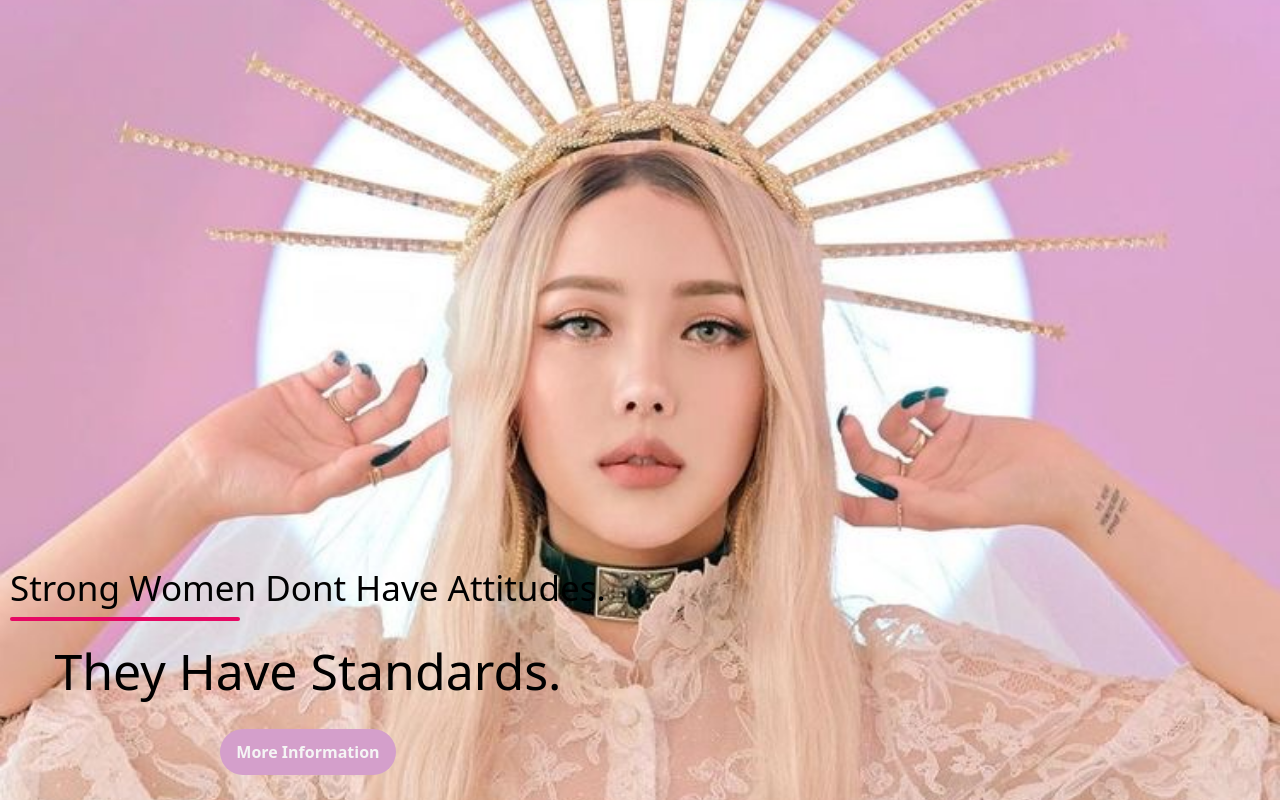
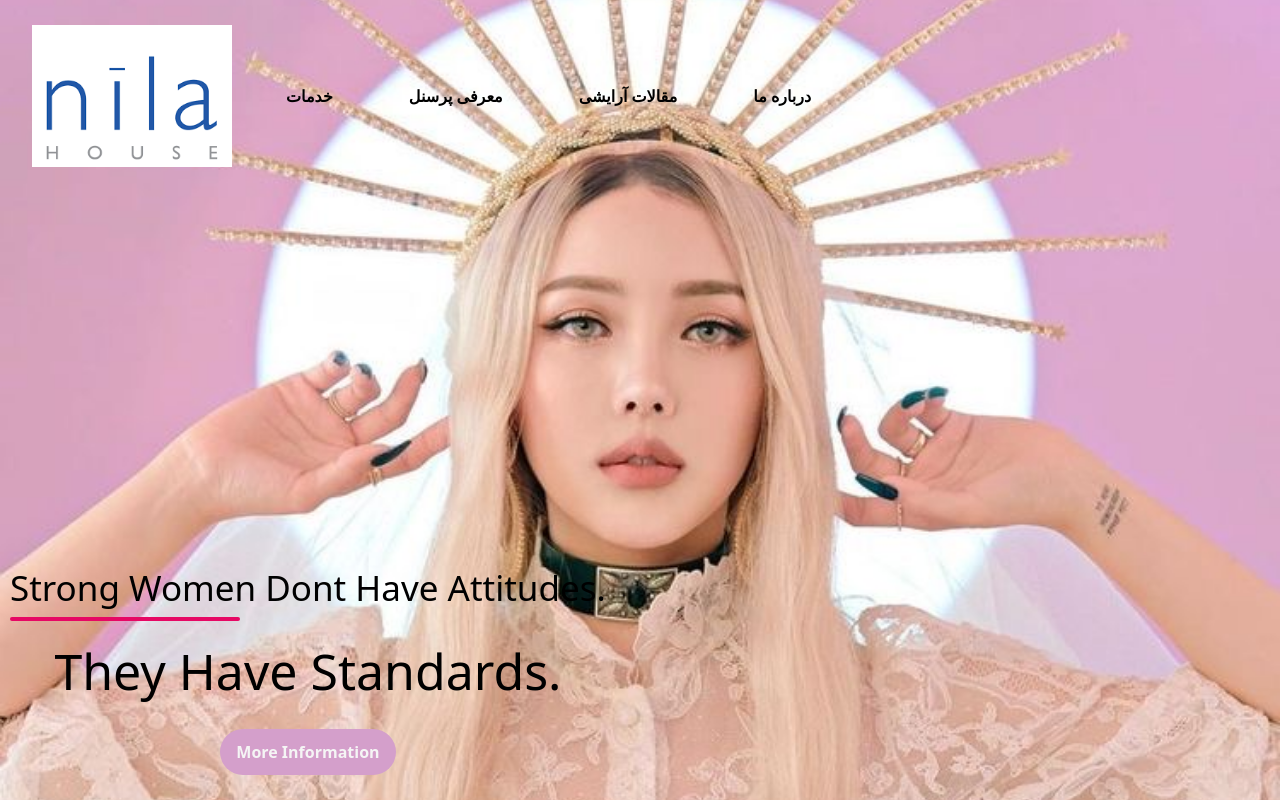
Before and after one commit to Narges-Fateh/Narges-Fateh.github.io, a plain HTML site: page index.html in a window 1280 px wide. Drawn offline with nearby package versions, Linux system fonts and the light colour scheme.

Commit message:
navigation

```diff
--- a/css/index.css
+++ b/css/index.css
@@ -1,3 +1,31 @@
+
+.logo{
+    width:200px;
+}
+
+.navbar{
+    position: absolute;
+    top:0;
+    left: 0;
+    display: flex;
+    width: 100%;
+    justify-content: space-between;
+    color: whitesmoke;
+    padding: 20px;
+}
+
+.nav-link{
+    display: flex;
+
+    color: black;
+    font-weight: bolder;
+    align-items: center;
+
+}
+ li{
+    margin:0 30px;
+
+}
 header {
     width: 100vw;
     height: 100vh;
--- a/index.html
+++ b/index.html
@@ -1,5 +1,5 @@
 <!DOCTYPE html>
-<html lang="en">
+<html lang="fa">
 
 <head>
     <meta charset="UTF-8">
@@ -13,6 +13,27 @@
 </head>
 
 <body>
+    <nav class="navbar navbar-expand-lg ">
+        <div class="container-fluid">
+          <a class="navbar-brand" href="#"><img class="logo" src="images/images.png"></a>
+                  <div class="collapse navbar-collapse" id="navbarNav">
+            <ul class="navbar-nav">
+
+               <li> <a class="nav-link " href="#">خدمات</a></li>
+
+
+               <li> <a class="nav-link" href="#">معرفی پرسنل</a></li>
+
+
+               <li> <a class="nav-link" href="#">مقالات آرایشی</a></li>
+
+
+               <li> <a class="nav-link " href="#" >درباره ما</a></li>
+
+            </ul>
+          </div>
+        </div>
+      </nav>
   <header>
     <div class="header-content">
         <h2>Strong Women Dont Have Attitudes.</h2>
```
Also changed, not shown: images/images.png (added), images/index.png (added).
